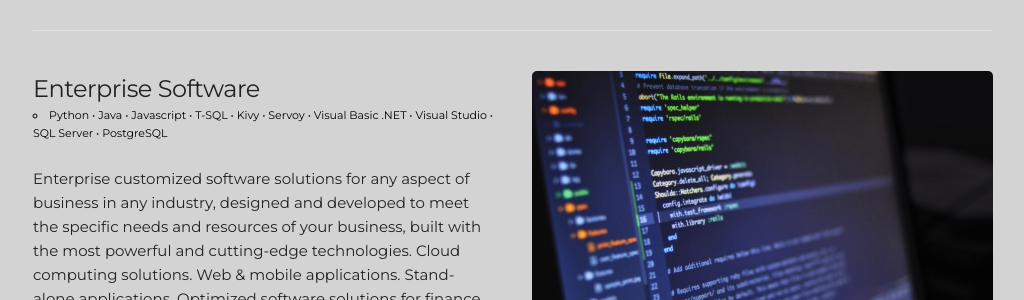
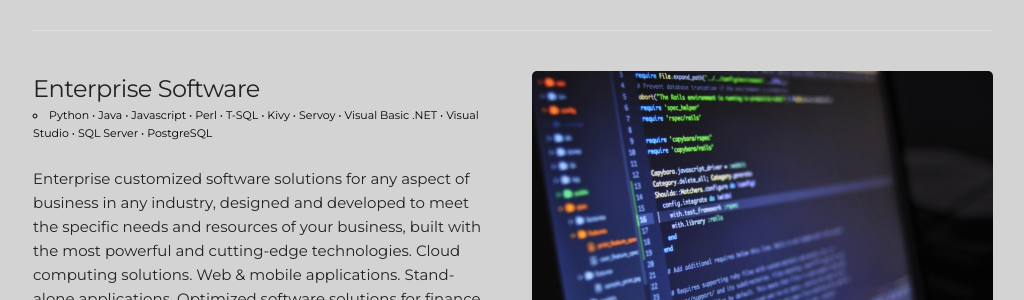
Before and after one commit to AndresMontenegroSoftware/AndresMontenegroSoftware.github.io, a Jekyll site: the page built from index.html, in a window 1280 px wide and 900 px high, scrolled down 1558 px. Shown: the part 152-452 px from the top of the window, without its empty margins (127-1151 px from the left). Built offline with Jekyll 4.4.1, drawn with Linux system fonts in a browser that asks for light colours; some web fonts are replaced; some of the changed text lies outside the part shown.

Commit message:
Update projects.html

```diff
--- a/_includes/projects.html
+++ b/_includes/projects.html
@@ -10,7 +10,7 @@
     <div class="six columns contents">
       <h5> Enterprise Software </h5>
       <ul>
-        <li> Python &bull; Java &bull; Javascript &bull; T-SQL &bull; Kivy &bull; Servoy &bull; Visual Basic .NET &bull; Visual Studio &bull; SQL Server &bull; PostgreSQL</li>
+        <li> Python &bull; Java &bull; Javascript &bull; Perl &bull; T-SQL &bull; Kivy &bull; Servoy &bull; Visual Basic .NET &bull; Visual Studio &bull; SQL Server &bull; PostgreSQL</li>
       </ul>
       <p>Enterprise customized software solutions for any aspect of business in any industry, designed and developed to meet the specific needs and resources of your business, built with the most powerful and cutting-edge technologies. Cloud computing solutions. Web & mobile applications. Stand-alone applications. Optimized software solutions for finance, management, retail, production, manufacturing, marketing, advertising, sales, human resources, project management, industry, automation, distribution, construction, agricultural, health, food, education, pharmaceutical, real estate, tourism, resorts, textile, entertainment, insurance sectors & more. </p>
       <center><a class="project-link" target="_blank" href="https://am-software.github.io/">More</a></center>
```
Also changed, not shown: other parts of _includes/projects.html (+1 -1 lines).
